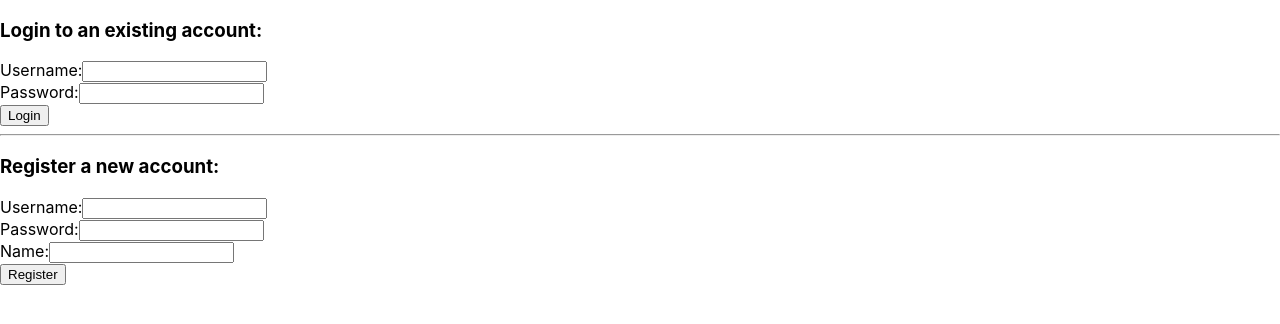
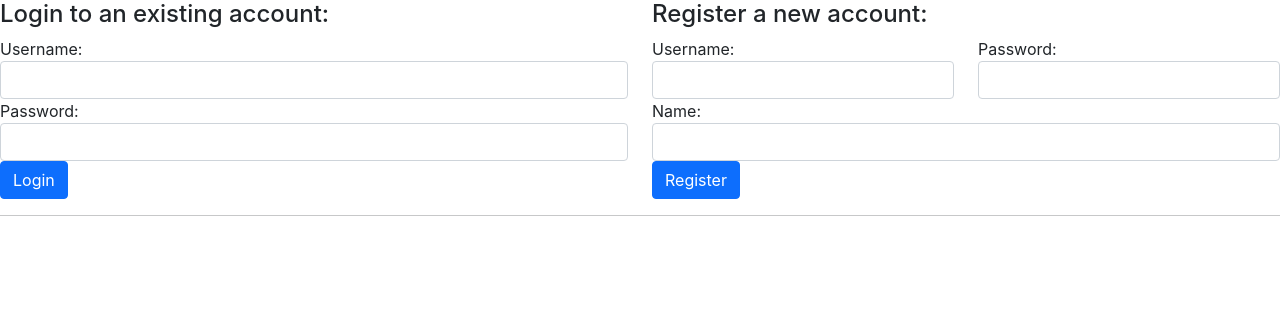
Before and after one commit to Effundensque/webTechChuckyDolls, a React (Create React App) app in the folder webtech-chucky-dolls/: page / in a window 1280 px wide. Shown: the top 324 px of the page. Built offline with nearby package versions, Linux system fonts and the light colour scheme; no server answers; what redux-promise-middleware would draw is missing.

Commit message:
added frontend for login page

```diff
--- a/webtech-chucky-dolls/public/index.html
+++ b/webtech-chucky-dolls/public/index.html
@@ -24,7 +24,9 @@
       work correctly both with client-side routing and a non-root public URL.
       Learn how to configure a non-root public URL by running `npm run build`.
     -->
-    <title>React App</title>
+    <link rel="stylesheet" href="https://cdn.jsdelivr.net/npm/bootstrap@5.1.3/dist/css/bootstrap.min.css" integrity="sha384-1BmE4kWBq78iYhFldvKuhfTAU6auU8tT94WrHftjDbrCEXSU1oBoqyl2QvZ6jIW3" crossorigin="anonymous">
+    <script src="https://cdn.jsdelivr.net/npm/bootstrap@5.1.3/dist/js/bootstrap.bundle.min.js" integrity="sha384-ka7Sk0Gln4gmtz2MlQnikT1wXgYsOg+OMhuP+IlRH9sENBO0LRn5q+8nbTov4+1p" crossorigin="anonymous"></script>
+    <title>Chucky Dolls Project</title>
   </head>
   <body>
     <noscript>You need to enable JavaScript to run this app.</noscript>
--- a/webtech-chucky-dolls/src/components/App.js
+++ b/webtech-chucky-dolls/src/components/App.js
@@ -3,6 +3,7 @@ import { shallowEqual, useDispatch , useSelector } from 'react-redux';
 import '../style/App.css';
 import LoginForm from './LoginForm'
 import AfterLogin from './AfterLogin';
+import ProfPage from './ProfPage';
 
 function App() {
   const [token, setToken] = useState('')
@@ -45,7 +46,7 @@ function App() {
 
 if (user_role==="PROF")
 {
-return(<div>Sunt prof</div>)
+return(<ProfPage />)
 }else
 {
   if (token!=='')
--- a/webtech-chucky-dolls/src/components/HaveTeam.js
+++ b/webtech-chucky-dolls/src/components/HaveTeam.js
@@ -236,8 +236,8 @@ console.log(giveGrade)
             Object.entries(projects).map((e)=>(
               <ul>
               <li key={e[1].id}>
-              {e[1].projectName }
-              <input type='button' value='delete' onClick={() => deleteProject(e[1].id)} />
+              {e[1].projectName } - Description: {e[1].description}
+              <> </><input type='button' value='delete' onClick={() => deleteProject(e[1].id)} />
               <b> - Grade: {e[1].finalGrade} </b>
             </li>
               </ul>
--- a/webtech-chucky-dolls/src/components/LoginForm.js
+++ b/webtech-chucky-dolls/src/components/LoginForm.js
@@ -86,30 +86,60 @@ function LoginForm ({setToken}) {
 
       return (
         <div>
-          <div>
-          <h3>Login to an existing account:</h3><div id='erroLogin'></div>
-          Username:
-          <input type='text' onChange={(evt) => setUsername(evt.target.value)} />
-          <br></br>
-          Password:
-          <input type='password' onChange={(evt) => setPassword(evt.target.value)} />
-          <br></br>
-          <input type='button' value='Login' onClick={() => mama()} />
+
+          <div className="row">
+            <div className="col">
+            <h4>Login to an existing account:</h4><div id='erroLogin'></div>
+          <div className="row">
+            <div className="col-12">
+              Username:
+              <input className="form-control" type='text' onChange={(evt) => setUsername(evt.target.value)} />
+            </div>
+            <div className="col-12">
+              Password:
+              <input className="form-control" type='password' onChange={(evt) => setPassword(evt.target.value)} />
+            </div>
+            <div className="col-12">
+              <input className="btn btn-primary" type='button' value='Login' onClick={() => mama()} />
+            </div>
           </div>
+            </div>
+            <div className="col">
+            <h4>Register a new account:</h4><div id='erroReg'></div>
+          <div className="row">
+              <div className="col">
+                Username:
+                <input className="form-control" type='text' onChange={(evt) => setUsernameReg(evt.target.value)} />
+              </div>
+              <div className="col">
+                Password:
+                <input className="form-control" type='password' onChange={(evt) => setPasswordReg(evt.target.value)} />
+              </div>
+              <div className="col-12">
+                Name:
+                <input className="form-control" type='text' onChange={(evt) => setNameReg(evt.target.value)} />
+              </div>
+              <div className="col-12">
+              <input className="btn btn-primary" type='button' value='Register' onClick={() => register(usernameReg,passwordReg,nameReg)} />
+              </div>
+          </div>
+            </div>
+          </div>
+
+
+
+            <hr></hr>
           <div>
 
-          <hr></hr>
-          <h3>Register a new account:</h3><div id='erroReg'></div>
-          Username:
-          <input type='text' onChange={(evt) => setUsernameReg(evt.target.value)} />
+
+
+
           <br></br>
-          Password:
-          <input type='password' onChange={(evt) => setPasswordReg(evt.target.value)} />
+
           <br></br>
-          Name:
-          <input type='text' onChange={(evt) => setNameReg(evt.target.value)} />
+
           <br></br>
-          <input type='button' value='Register' onClick={() => register(usernameReg,passwordReg,nameReg)} />
+
           </div>
 
         </div>
--- a/webtech-chucky-dolls/src/components/ProfPage.js
+++ b/webtech-chucky-dolls/src/components/ProfPage.js
@@ -1,8 +1,37 @@
+import { useState, useEffect } from "react"
 
 
 function ProfPage()
 {
+    const[projects, setProjects] = useState('')
+    const SERVER = 'http://localhost:8080'
 
+    useEffect(()=>{
+        getAllProjects();
+    },[1])
+
+    async function getAllProjects()
+    {
+        const requestOptions = {method: 'GET'}
+        const response = await fetch(`${SERVER}/admin/projects`,requestOptions)
+        const data = await response.json()
+        console.log(data)
+        setProjects(data)
+    }
+
+    return(<div>
+        {
+            Object.entries(projects).map((e)=>(
+              <ul>
+              <li key={e[1].id}>
+              {e[1].projectName } - Description: {e[1].description}
+              <b> - Grade: {e[1].finalGrade} </b>
+            </li>
+              </ul>
+
+              ))
+          }
+        </div>)
 }
 
 
--- a/webtech-chucky-dolls/src/style/App.css
+++ b/webtech-chucky-dolls/src/style/App.css
@@ -1,38 +1,3 @@
 .App {
   text-align: center;
 }
-
-.App-logo {
-  height: 40vmin;
-  pointer-events: none;
-}
-
-@media (prefers-reduced-motion: no-preference) {
-  .App-logo {
-    animation: App-logo-spin infinite 20s linear;
-  }
-}
-
-.App-header {
-  background-color: #282c34;
-  min-height: 100vh;
-  display: flex;
-  flex-direction: column;
-  align-items: center;
-  justify-content: center;
-  font-size: calc(10px + 2vmin);
-  color: white;
-}
-
-.App-link {
-  color: #61dafb;
-}
-
-@keyframes App-logo-spin {
-  from {
-    transform: rotate(0deg);
-  }
-  to {
-    transform: rotate(360deg);
-  }
-}
```
Also changed, not shown: 1 other file (tests, documents, lock files or other folders).
